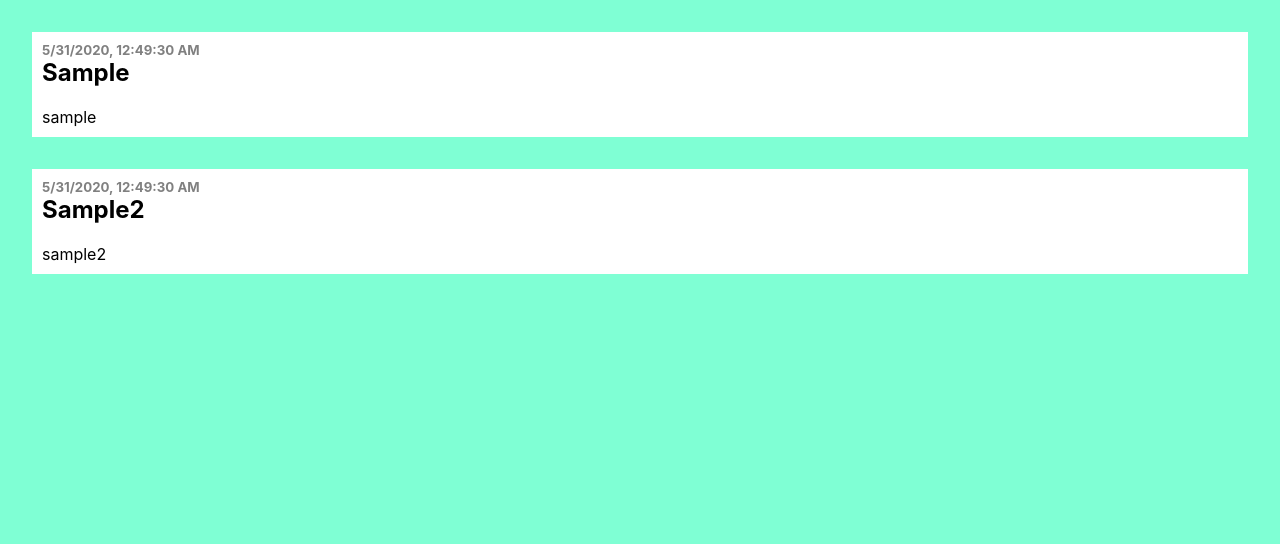
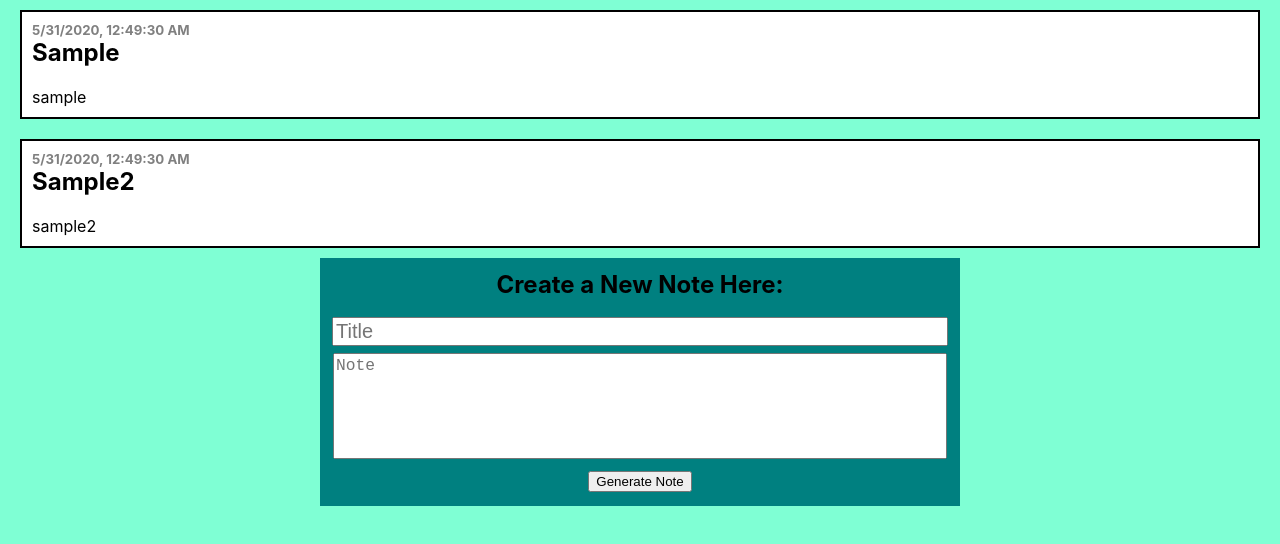
Before and after one commit to mc2522/Notetaking_App, a React (Create React App) app: page / in a window 1280 px wide. Shown: the top 544 px of the page. Built offline with nearby package versions, Linux system fonts and the light colour scheme.

Commit message:
can type into Create Note component

```diff
--- a/src/App.css
+++ b/src/App.css
@@ -1,3 +1,9 @@
 body {
 	background-color: aquamarine;
 }
+
+.App {
+	display: flex;
+	flex-direction: column;
+	align-items: center;
+}
--- a/src/App.js
+++ b/src/App.js
@@ -1,5 +1,6 @@
 import React from 'react'
-import Note from './NoteContainer'
+import Note from './Note'
+import CreateNote from './CreateNote'
 import './App.css'
 
 function App() {
@@ -7,6 +8,7 @@ function App() {
     	<div className="App">
 			<Note title="Sample" text="sample" />
 			<Note title="Sample2" text="sample2" />
+			<CreateNote />
     	</div>
   	)
 }
--- /dev/null
+++ b/src/CreateNote.css
@@ -0,0 +1,30 @@
+form {
+    width: 50%;
+    background-color: teal;
+    display: flex;
+    flex-direction: column;
+    justify-content: center;
+    align-items: center;
+}
+
+.createHeader {
+    margin: 0.5em;
+}
+
+.createTitle {
+    font-size: 1.25em;
+    margin: 1%;
+    width: 95%;
+}
+
+.createText {
+    resize: none;
+    font-size: 1.25em;
+    width: 95%;
+    height: 100px;
+    margin-bottom: 2%;
+}
+
+.createButton {
+    margin-bottom: 1em;
+}
--- /dev/null
+++ b/src/CreateNote.js
@@ -0,0 +1,35 @@
+import React, {Component} from 'react'
+import './CreateNote.css'
+
+class CreateNote extends Component {
+    constructor() {
+        super()
+        this.state = {
+            // title of note
+            title: "",
+            // text of note
+            text: ""
+        }
+        this.handleChange = this.handleChange.bind(this)
+    }
+
+    handleChange(event) {
+        const {name, value} = event.target
+        this.setState({
+            [name]: value
+        })
+    }
+
+    render() {
+        return (
+            <form>
+                <h2 className="createHeader">Create a New Note Here:</h2>
+                <input type="text" value={this.state.title} name="title" placeholder="Title" className="createTitle" onChange={this.handleChange} />
+                <textarea type="text" value={this.state.text} name="text" placeholder="Note" className="createText" onChange={this.handleChange} />
+                <button className="createButton">Generate Note</button>
+            </form>
+        )
+    }
+}
+
+export default CreateNote
--- a/src/Note.css
+++ b/src/Note.css
@@ -1,7 +1,9 @@
 .card {
     background-color: white;
-    margin: 2.5%;
+    margin: 10px;
     padding: 10px;
+    width: 95%;
+    border: 2px solid black;
 }
 
 .date, .text {
@@ -14,4 +16,6 @@
 
 .title {
     margin-top: 0;
+    margin-left: 0;
+    margin-right: 0;
 }
--- a/src/NoteContainer.js
+++ b/src/Note.js
@@ -1,5 +1,5 @@
 import React, {Component} from 'react'
-import NoteComponent from './NoteComponent'
+import './Note.css'
 
 class Note extends Component {
     constructor() {
@@ -13,15 +13,22 @@ class Note extends Component {
 
     componentDidMount() {
         this.setState({
+            // at the moment of mounting component, assign the date a new Date which will represent the time of edit
             date: new Date().toLocaleString(),
+            // title of note
             title: this.props.title,
+            // contents of note
             text: this.props.text
         })
     }
 
     render() {
         return (
-            <NoteComponent data={this.state} />
+            <div className="card">
+                <h5 className="date">{this.state.date}</h5>
+                <h2 className="title">{this.state.title}</h2>
+                <p className="text">{this.state.text}</p>
+            </div>
         )
     }
 }
--- a/src/NoteComponent.js
+++ /dev/null
@@ -1,14 +0,0 @@
-import React from 'react'
-import './Note.css'
-
-function NoteComponent(props) {
-    return (
-        <div className="card">
-            <h5 className="date">{props.data.date}</h5>
-            <h2 className="title">{props.data.title}</h2>
-            <p className="text">{props.data.text}</p>
-        </div>
-    )
-}
-
-export default NoteComponent
```
Also changed, not shown: src/index.js (line endings or trailing spaces).
